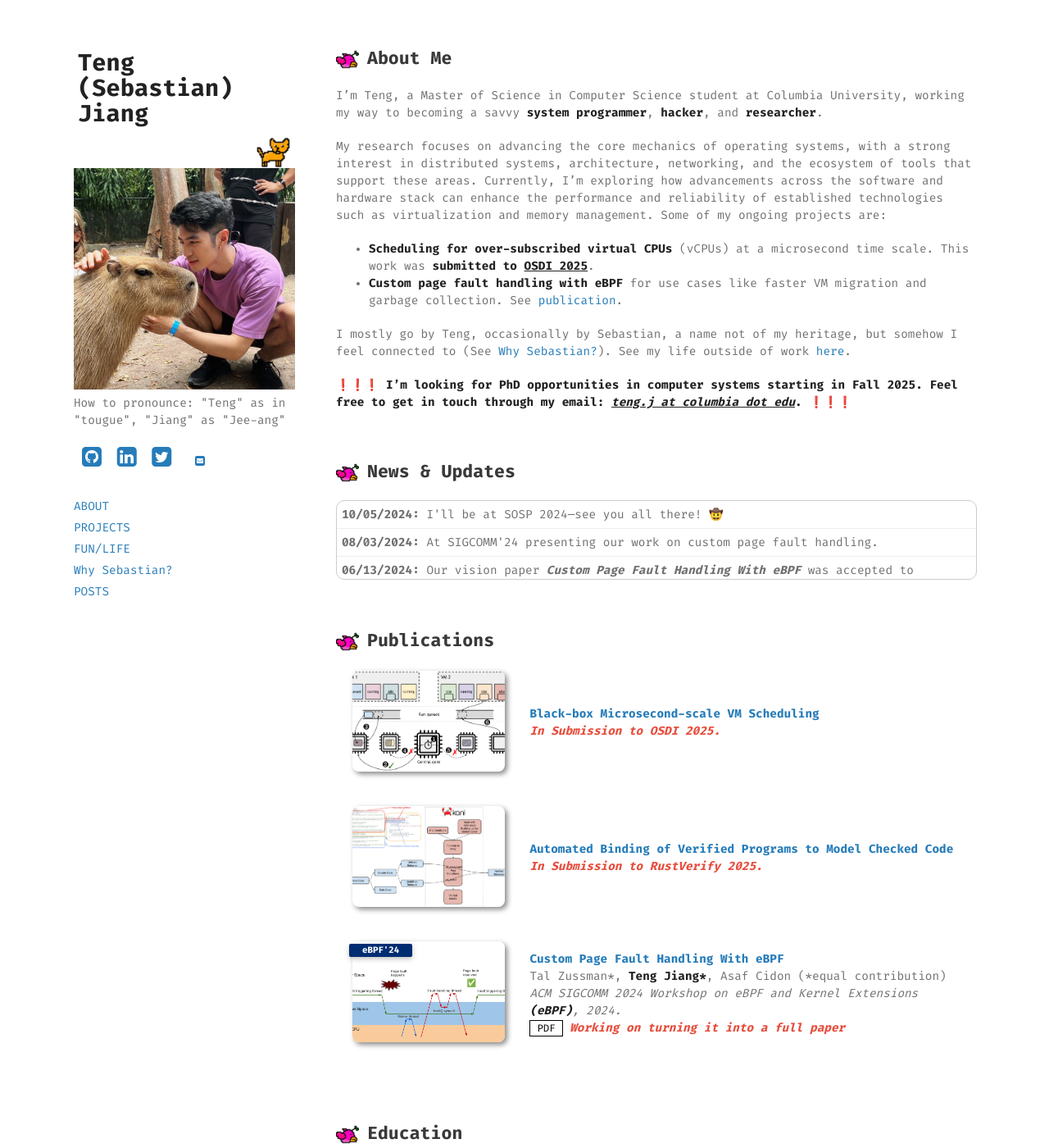
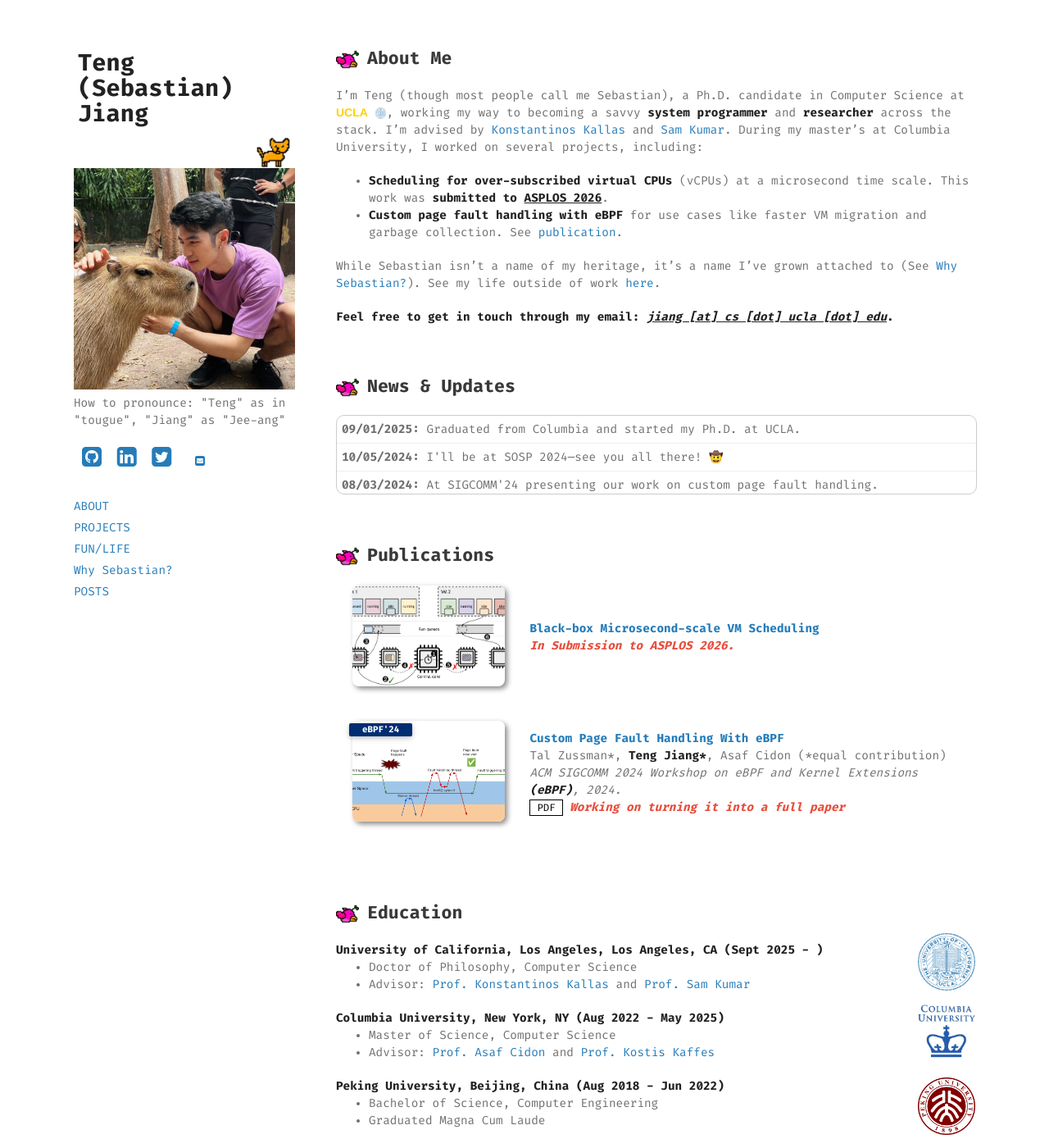
Before and after one commit to tengjiang/tengjiang.github.io, a Jekyll site: the page built from index.md, in a window 1280 px wide and 1400 px high. Shown: the whole window at 82% size. Built offline with Jekyll 4.4.1, drawn with Linux system fonts in a browser that asks for light colours; some web fonts are replaced; a style sheet for code colours, icons or effects is not loaded; some of the changed text lies outside the part shown.

Commit message:
Update: UCLA.

```diff
--- a/_data/publications.yml
+++ b/_data/publications.yml
@@ -1,11 +1,11 @@
 main:
   - title: "Black-box Microsecond-scale VM Scheduling"
     image: /assets/img/vmsched-diagram.png
-    notes: In Submission to OSDI 2025.
+    notes: In Submission to ASPLOS 2026.
 
-  - title: "Automated Binding of Verified Programs to Model Checked Code"
-    image: /assets/img/Kanify-with-code.png
-    notes: In Submission to RustVerify 2025.
+  # - title: "Automated Binding of Verified Programs to Model Checked Code"
+  #   image: /assets/img/Kanify-with-code.png
+  #   notes: In Submission to RustVerify 2025.
 
   - title: "Custom Page Fault Handling With eBPF"
     website: https://dl.acm.org/doi/10.1145/3672197.3673432
--- a/index.md
+++ b/index.md
@@ -24,19 +24,21 @@ var fun = function lang(l) {
 -->
 
 
-I'm Teng, a Master of Science in Computer Science student at Columbia University, working my way to becoming a savvy **system programmer**, **hacker**, and **researcher**.
+I'm Teng (though most people call me Sebastian), a Ph.D. candidate in Computer Science at <span style="font-family: Helvetica, Arial, sans-serif; color:#FFD100; font-weight:bold;">UCLA</span> <img src="/assets/img/UCLA.png"
+     alt="UCLA"
+     style="height:1em;vertical-align:middle;">, working my way to becoming a savvy **system programmer** and **researcher** across the stack. I'm advised by [Konstantinos Kallas](https://angelhof.github.io/) and [Sam Kumar](https://www.samkumar.org/). During my master's at Columbia University, I worked on several projects, including:
 
-My research focuses on advancing the core mechanics of operating systems, with a strong interest in distributed systems, architecture, networking, and the ecosystem of tools that support these areas. Currently, I'm exploring how advancements across the software and hardware stack can enhance the performance and reliability of established technologies such as virtualization and memory management. Some of my ongoing projects are:
+<!-- My research focuses on advancing the core mechanics of operating systems, with a strong interest in distributed systems, architecture, networking, and the ecosystem of tools that support these areas. Currently, I'm exploring how advancements across the software and hardware stack can enhance the performance and reliability of established technologies such as virtualization and memory management. Some of my ongoing projects are: -->
 
-* **Scheduling for over-subscribed virtual CPUs** (vCPUs) at a microsecond time scale. This work was **submitted to <ins>OSDI 2025</ins>**.
+* **Scheduling for over-subscribed virtual CPUs** (vCPUs) at a microsecond time scale. This work was **submitted to <ins>ASPLOS 2026</ins>**.
 * **Custom page fault handling with eBPF** for use cases like faster VM migration and garbage collection. See <a href="#publications">publication</a>.
 <!-- **Formal verification** of an open-source Rust library developed by Cloudflare: [mmap-sync](https://github.com/cloudflare/mmap-sync). -->
 <!-- Keywords: Operating Systems, Virtualization, eBPF, Scheduling, FPGA, Programmable Networks, smartNICs -->
 
-I mostly go by Teng, occasionally by Sebastian, a name not of my heritage, but somehow I feel connected to (See [Why Sebastian?](/why-sebastian)). See my life outside of work [here](/fun-life).
+While Sebastian isn't a name of my heritage, it's a name I've grown attached to (See [Why Sebastian?](/why-sebastian)). See my life outside of work [here](/fun-life).
 <!--I am a die-hard fan of Beyoncé and have seen her performing live for [5 times](https://www.beyonce.com/) in 2023.-->
 
-❗️❗️❗️ **I'm looking for PhD opportunities in computer systems starting in Fall 2025. Feel free to get in touch through my email: <ins>*teng.j at columbia dot edu*</ins>.** ❗️❗️❗️
+**Feel free to get in touch through my email: <ins>*jiang [at] cs [dot] ucla [dot] edu*</ins>.**
 
 <br>
 
@@ -46,6 +48,7 @@ News & Updates
 </h2>
 <div class="updates-container">
   <div class="updates">
+    <p><b>09/01/2025:</b> Graduated from Columbia and started my Ph.D. at UCLA. </p>
     <p><b>10/05/2024:</b> I'll be at SOSP 2024—see you all there! 🤠 </p>
     <p><b>08/03/2024:</b> At SIGCOMM'24 presenting our work on custom page fault handling. </p>
     <p><b>06/13/2024:</b> Our vision paper <i><b>Custom Page Fault Handling With eBPF</b></i> was accepted to eBPF'24! </p>
@@ -64,6 +67,19 @@ News & Updates
 <img src="/assets/img/flappy_default.png" alt="flappy" style="width: 28px; height: 28px;">
 Education
 </h2>
+
+<div align="left">
+        <strong> University of California, Los Angeles, Los Angeles, CA (Sept 2025 - ) </strong>
+        <a href="https://cs.ucla.edu/" target="_blank" rel="external">
+            <img src="/assets/img/UCLA.png" style="float: right; margin-top: -10px; margin-left: 0px;" width="70" height="70">
+        </a>
+        <ul>
+        <li>
+          Doctor of Philosophy, Computer Science</li>
+        <li>
+          Advisor: <a href="https://angelhof.github.io/">Prof. Konstantinos Kallas</a> and <a href="https://www.samkumar.org/">Prof. Sam Kumar</a></li>
+      </ul>
+      </div>
 
 <div align="left">
         <strong> Columbia University, New York, NY (Aug 2022 - May 2025) </strong>
```
Also changed, not shown: other parts of index.md (+3 -2 lines), assets/img/UCLA.png (added).
